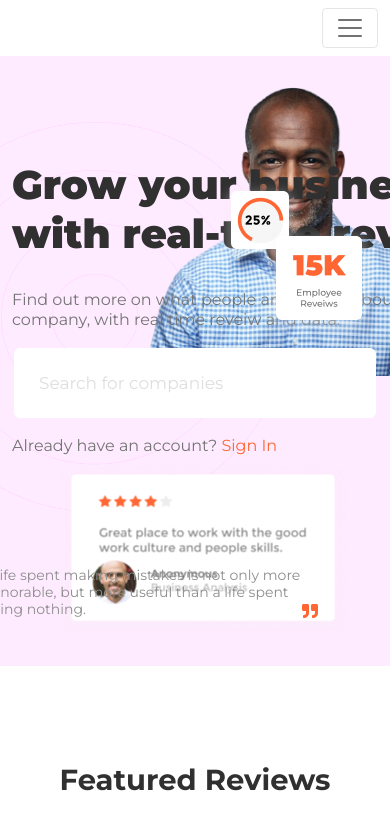
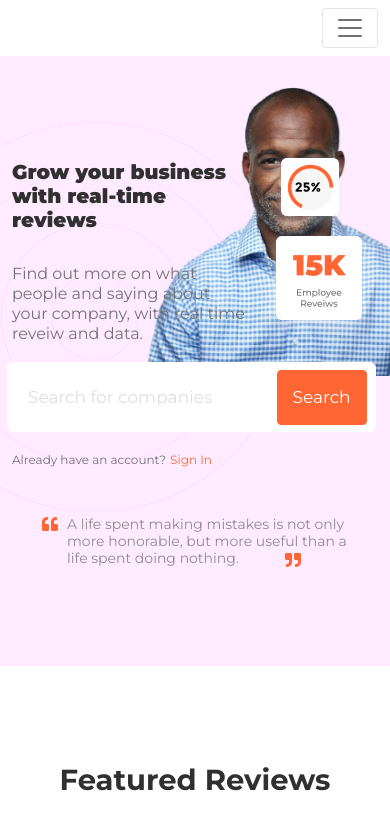
Before and after one commit to Dreezy305/Business-Landing, a React (Create React App) app: page / in a window 390 px wide. Shown: the top 829 px of the page. Built offline with nearby package versions, Linux system fonts and the light colour scheme.

Commit message:
mobile responsiveness

```diff
--- a/src/App.css
+++ b/src/App.css
@@ -51,6 +51,9 @@
     margin-bottom: 20px !important;
     justify-content: center;
   }
+  .alreadySignedIn {
+    font-size: 12px !important;
+  }
 }
 
 @media screen and (max-width: 720px) {
--- a/src/components/growyourbusiness.js
+++ b/src/components/growyourbusiness.js
@@ -31,7 +31,7 @@ function GrowYourBusiness() {
               />
               <button type="button">Search</button>
             </div>
-            <p className="mt-3 grow_box--p">
+            <p className="mt-3 grow_box--p alreadySignedIn">
               <span className="me-1">Already have an account?</span>
               <span>Sign In</span>
             </p>
--- a/src/styles/globals.scss
+++ b/src/styles/globals.scss
@@ -620,6 +620,59 @@
     &_row {
       text-align-last: center;
     }
+    &_col2 {
+      margin-top: 0;
+    }
+  }
+
+  .grow {
+    &_box {
+      h1 {
+        font-size: 20px;
+        width: 60% !important;
+        line-height: initial;
+        z-index: 55;
+      }
+      p {
+        width: 65%;
+      }
+      &--input {
+        input[type="text"] {
+          width: 250px !important;
+          margin-left: -7px;
+          padding-left: 20px !important;
+        }
+        button {
+          width: 90px !important;
+          margin: auto;
+          margin-top: 8px;
+          height: 55px;
+          right: 6%;
+        }
+      }
+      &--quote {
+        margin: 25px !important;
+        width: 450px !important;
+      }
+    }
+  }
+
+  .bgImage1 {
+    display: none;
+  }
+
+  .bgImage2 {
+    top: 20%;
+    left: 68%;
+  }
+
+  .rightQuote {
+    margin: auto;
+    left: 1% !important;
+  }
+
+  .leftQuote {
+    left: 55% !important;
   }
 }
 
```
